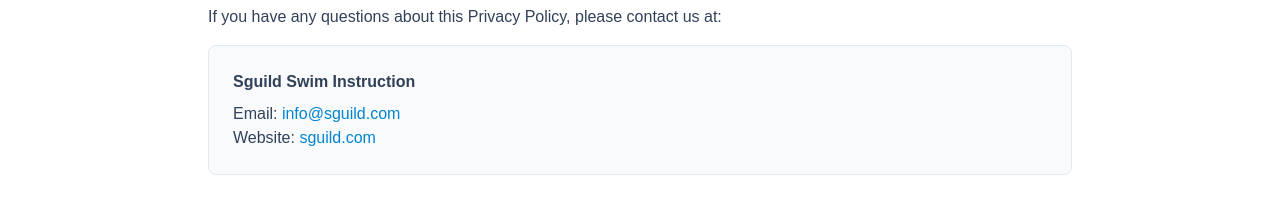
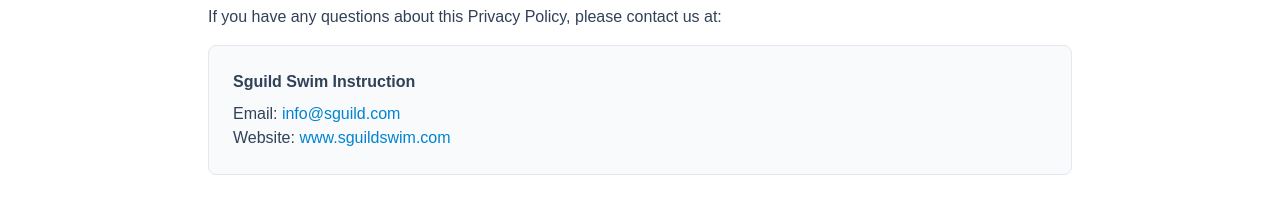
Before and after one commit to sguild-admin/sguild-site, a Next.js app: page /privacy in a window 1280 px wide. Shown: the part 1500-1711 px from the top of the page. Built offline with nearby package versions, Linux system fonts and the light colour scheme.

Commit message:
escape quotes

```diff
--- a/src/app/privacy/page.tsx
+++ b/src/app/privacy/page.tsx
@@ -11,7 +11,7 @@
           <section>
             <h2 className="text-2xl font-bold mb-4">Introduction</h2>
             <p className="text-slate-700 mb-4">
-              Sguild Swim Instruction ("we," "us," "our," or "Company") operates the sguildswim.com website. This page informs you of our policies regarding the collection, use, and disclosure of personal data when you use our Service and the choices you have associated with that data.
+              Sguild Swim Instruction (&quot;we,&quot; &quot;us,&quot; &quot;our,&quot; or &quot;Company&quot;) operates the sguildswim.com website. This page informs you of our policies regarding the collection, use, and disclosure of personal data when you use our Service and the choices you have associated with that data.
             </p>
           </section>
 
@@ -69,7 +69,7 @@
             <div className="bg-slate-50 border border-slate-200 rounded-lg p-6 text-slate-700">
               <p><strong>Sguild Swim Instruction</strong></p>
               <p className="mt-2">Email: <a href="mailto:info@sguild.com" className="text-sky-600 hover:underline">info@sguild.com</a></p>
-              <p>Website: <a href="https://www.sguildswim.com" className="text-sky-600 hover:underline">sguild.com</a></p>
+              <p>Website: <a href="https://www.sguildswim.com" className="text-sky-600 hover:underline">www.sguildswim.com</a></p>
             </div>
           </section>
 
```
